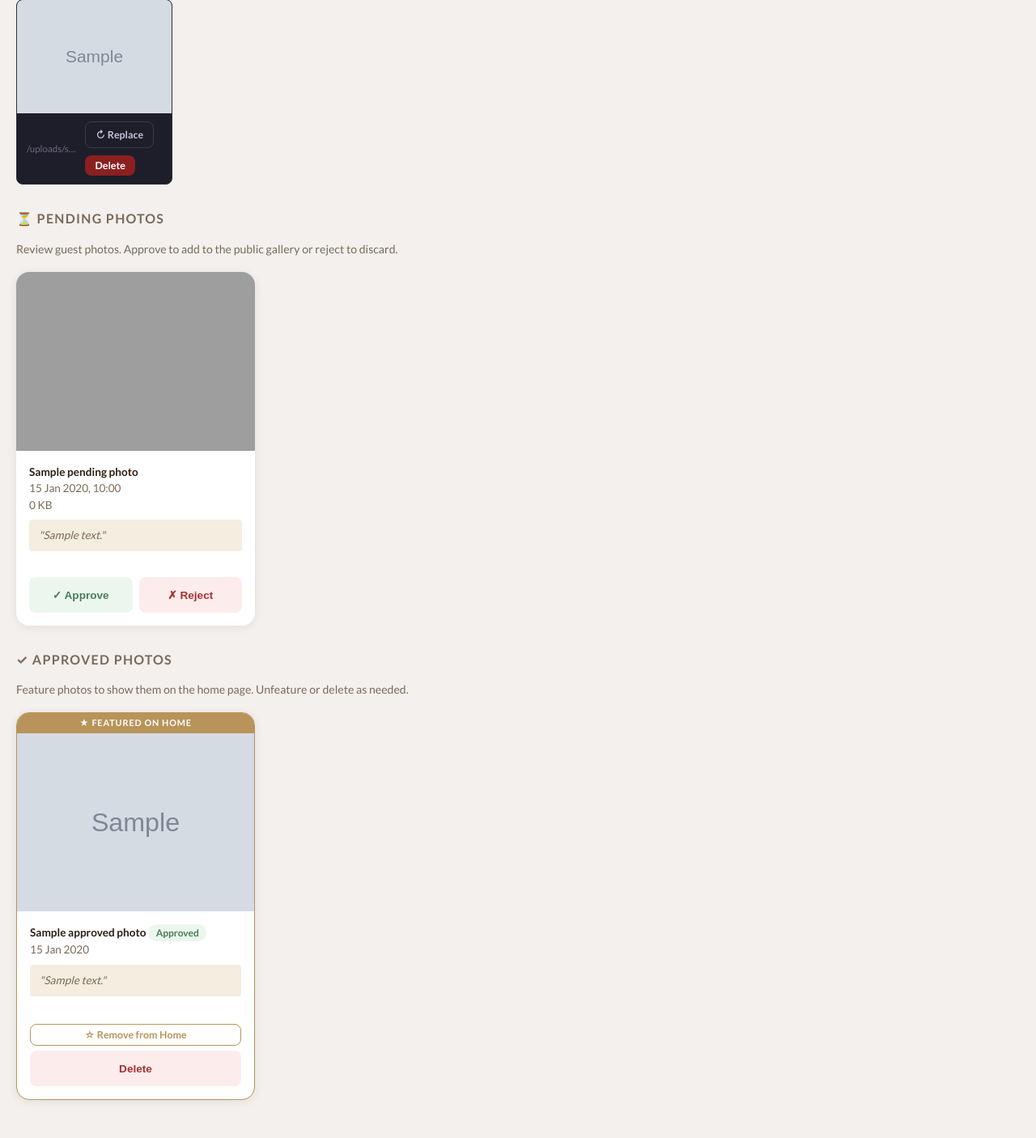
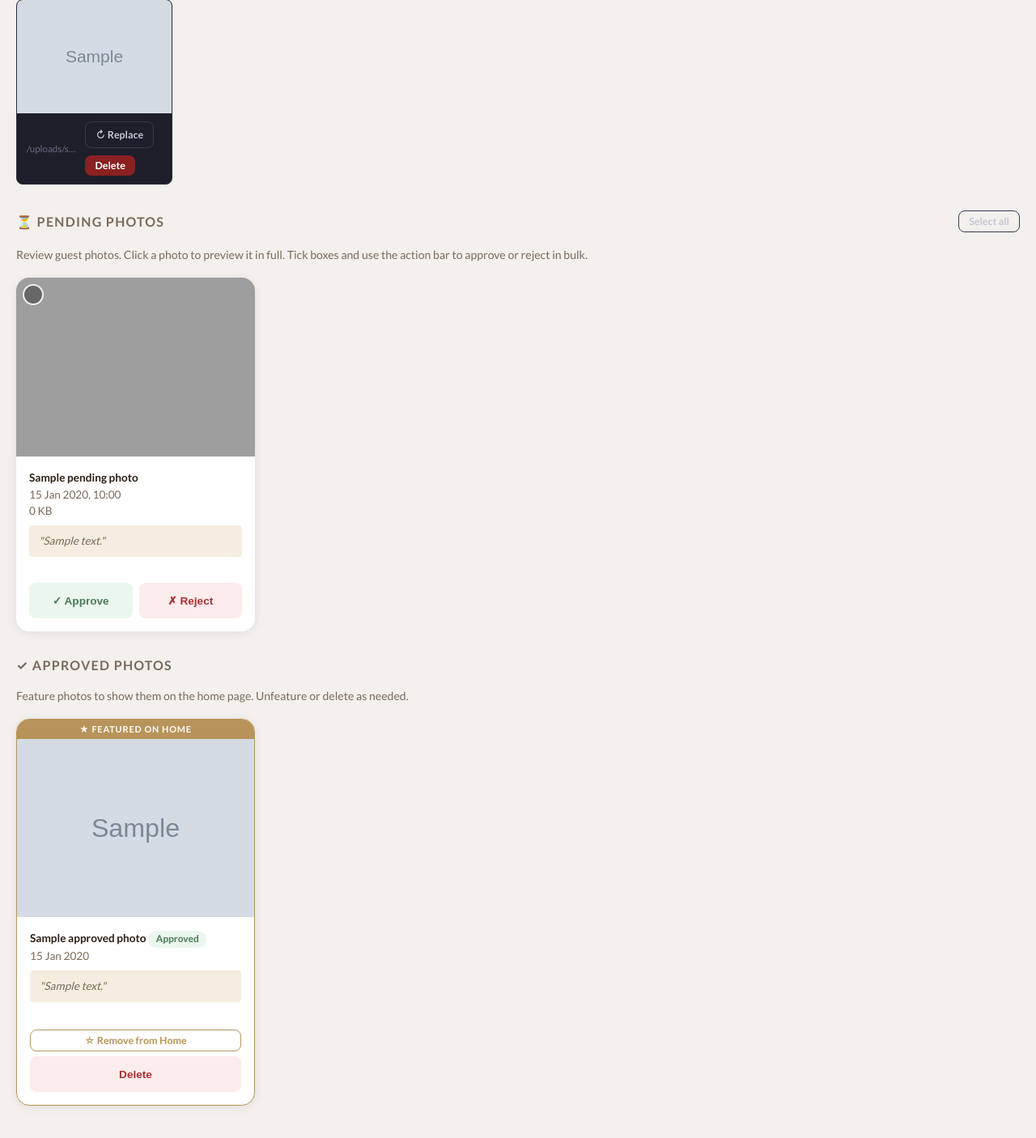
Before and after one commit to sharkboy2901/wedding-website, a Node server app: template views/admin/dashboard.ejs in a window 1280 px wide. Shown: the part 1074-2480 px from the top of the page at 81% size. Before the commit the page ends 2434 px from the top, so only its background shows below. Run offline with Node 20, Linux system fonts and the light colour scheme; the template is opened without the code that fills it: most values are stand-ins (such as "Sample title", 1, 10 or a date in 2020); grey boxes marked "Sample" are stand-in pictures; grey boxes are pictures that could not be loaded.

Commit message:
Add bulk approve/reject and full-image lightbox preview to admin
- Pending photo cards now have a checkbox overlay; a sticky bottom bar
  appears showing the count with Approve / Reject / Clear buttons
- "Select all / Deselect all" toggle in the section header
- POST /admin/photos/bulk-action handles batch approve or reject,
  including Drive upload for each approved photo
- Clicking any thumbnail (pending or approved) opens a full-screen
  lightbox (object-fit: contain) so portrait photos are not cropped;
  keyboard arrows and swipe-friendly close button included
- admin.js bumped to ?v=2 to bust browser cache

https://claude.ai/code/session_01GaHB1NzohiYycVnuZeiTtQ

```diff
--- a/public/css/styles.css
+++ b/public/css/styles.css
@@ -1195,6 +1195,110 @@ p:last-child { margin-bottom: 0; }
 
 .admin-photo-card--approved {
   border: 1px solid #C6E8D0;
+}
+
+/* Selectable pending photo cards */
+.admin-photo-card--selectable {
+  position: relative;
+}
+.admin-photo-card--selected {
+  outline: 3px solid var(--color-primary);
+  outline-offset: -3px;
+}
+
+/* Checkbox overlay in top-left corner of thumbnail */
+.admin-photo-select-wrap {
+  position: absolute;
+  top: 0.5rem;
+  left: 0.5rem;
+  z-index: 2;
+  display: flex;
+  align-items: center;
+  justify-content: center;
+  cursor: pointer;
+}
+.admin-photo-select-wrap input[type="checkbox"] {
+  position: absolute;
+  opacity: 0;
+  width: 0;
+  height: 0;
+}
+.admin-photo-checkmark {
+  display: flex;
+  align-items: center;
+  justify-content: center;
+  width: 26px;
+  height: 26px;
+  border-radius: 50%;
+  border: 2px solid rgba(255,255,255,0.9);
+  background: rgba(0,0,0,0.35);
+  transition: background 0.15s, border-color 0.15s;
+  backdrop-filter: blur(2px);
+}
+.admin-photo-select-wrap input:checked ~ .admin-photo-checkmark {
+  background: var(--color-primary);
+  border-color: var(--color-primary);
+}
+.admin-photo-select-wrap input:checked ~ .admin-photo-checkmark::after {
+  content: '✓';
+  color: #fff;
+  font-size: 0.85rem;
+  font-weight: 700;
+}
+
+/* Thumbnail as a clickable preview button */
+.admin-photo-preview-btn {
+  display: block;
+  width: 100%;
+  padding: 0;
+  border: none;
+  background: none;
+  cursor: zoom-in;
+  outline: none;
+}
+.admin-photo-preview-btn:focus-visible {
+  outline: 2px solid var(--color-primary);
+  outline-offset: 2px;
+}
+
+/* Bulk action bar — sticky at viewport bottom */
+.admin-bulk-bar {
+  position: fixed;
+  bottom: 1.25rem;
+  left: 50%;
+  transform: translateX(-50%);
+  display: flex;
+  align-items: center;
+  gap: 0.6rem;
+  padding: 0.75rem 1.25rem;
+  background: var(--color-surface);
+  border: 1px solid var(--color-border, #e2d9f3);
+  border-radius: var(--radius-lg);
+  box-shadow: 0 8px 32px rgba(0,0,0,0.22);
+  z-index: 200;
+  flex-wrap: wrap;
+  max-width: calc(100vw - 2rem);
+}
+.admin-bulk-bar[hidden] { display: none; }
+.admin-bulk-bar-count {
+  font-size: 0.88rem;
+  font-weight: 600;
+  color: var(--color-text);
+  white-space: nowrap;
+  padding-right: 0.25rem;
+}
+.admin-btn--ghost {
+  background: transparent;
+  border: 1px solid var(--color-border, #e2d9f3);
+  color: var(--color-text-muted);
+}
+.admin-btn--ghost:hover { background: var(--color-light); }
+
+/* Bulk controls in section header */
+.admin-bulk-controls {
+  display: flex;
+  gap: 0.5rem;
+  align-items: center;
 }
 
 .btn--full-width {
--- a/public/js/admin.js
+++ b/public/js/admin.js
@@ -2,7 +2,8 @@
 
 (function () {
 
-  /* Confirm before rejecting a pending photo */
+  /* ── Confirm dialogs ──────────────────────────────────────────────────────── */
+
   document.querySelectorAll('.reject-form').forEach(function (form) {
     form.addEventListener('submit', function (e) {
       if (!confirm('Reject and permanently delete this photo? This cannot be undone.')) {
@@ -11,7 +12,6 @@
     });
   });
 
-  /* Confirm before removing an approved photo from the gallery */
   document.querySelectorAll('.delete-form').forEach(function (form) {
     form.addEventListener('submit', function (e) {
       if (!confirm('Remove this photo from the public gallery? This cannot be undone.')) {
@@ -20,7 +20,6 @@
     });
   });
 
-  /* Confirm before deleting an RSVP record */
   document.querySelectorAll('.rsvp-delete-form').forEach(function (form) {
     form.addEventListener('submit', function (e) {
       var nameEl = form.closest('tr') && form.closest('tr').querySelector('td strong');
@@ -31,4 +30,149 @@
     });
   });
 
+  /* ── Bulk selection ──────────────────────────────────────────────────────── */
+
+  var bulkBar        = document.getElementById('bulk-bar');
+  var bulkBarCount   = document.getElementById('bulk-bar-count');
+  var bulkForm       = document.getElementById('bulk-form');
+  var bulkActionInput = document.getElementById('bulk-action-input');
+  var bulkApproveBtn = document.getElementById('bulk-approve-btn');
+  var bulkRejectBtn  = document.getElementById('bulk-reject-btn');
+  var bulkClearBtn   = document.getElementById('bulk-clear-btn');
+  var selectAllBtn   = document.getElementById('select-all-btn');
+
+  function getCheckboxes() {
+    return Array.from(document.querySelectorAll('.photo-checkbox'));
+  }
+
+  function updateBulkBar() {
+    var checked = getCheckboxes().filter(function (cb) { return cb.checked; });
+    if (!bulkBar) return;
+    if (checked.length === 0) {
+      bulkBar.hidden = true;
+    } else {
+      bulkBar.hidden = false;
+      bulkBarCount.textContent = checked.length + ' photo' + (checked.length !== 1 ? 's' : '') + ' selected';
+    }
+    if (selectAllBtn) {
+      var all = getCheckboxes();
+      selectAllBtn.textContent = (checked.length === all.length && all.length > 0) ? 'Deselect all' : 'Select all';
+    }
+  }
+
+  document.querySelectorAll('.photo-checkbox').forEach(function (cb) {
+    cb.addEventListener('change', function () {
+      var card = cb.closest('.admin-photo-card--selectable');
+      if (card) card.classList.toggle('admin-photo-card--selected', cb.checked);
+      updateBulkBar();
+    });
+  });
+
+  if (selectAllBtn) {
+    selectAllBtn.addEventListener('click', function () {
+      var all     = getCheckboxes();
+      var checked = all.filter(function (cb) { return cb.checked; });
+      var select  = checked.length < all.length;
+      all.forEach(function (cb) {
+        cb.checked = select;
+        var card = cb.closest('.admin-photo-card--selectable');
+        if (card) card.classList.toggle('admin-photo-card--selected', select);
+      });
+      updateBulkBar();
+    });
+  }
+
+  function submitBulk(action) {
+    var checked = getCheckboxes().filter(function (cb) { return cb.checked; });
+    if (checked.length === 0) return;
+    if (action === 'reject') {
+      if (!confirm('Reject and permanently delete ' + checked.length + ' photo' + (checked.length !== 1 ? 's' : '') + '? This cannot be undone.')) return;
+    }
+
+    // Remove any previously added photo_ids inputs
+    bulkForm.querySelectorAll('input[name="photo_ids"]').forEach(function (el) { el.remove(); });
+
+    checked.forEach(function (cb) {
+      var input = document.createElement('input');
+      input.type  = 'hidden';
+      input.name  = 'photo_ids';
+      input.value = cb.value;
+      bulkForm.appendChild(input);
+    });
+
+    bulkActionInput.value = action;
+    bulkForm.submit();
+  }
+
+  if (bulkApproveBtn) bulkApproveBtn.addEventListener('click', function () { submitBulk('approve'); });
+  if (bulkRejectBtn)  bulkRejectBtn.addEventListener('click',  function () { submitBulk('reject'); });
+  if (bulkClearBtn) {
+    bulkClearBtn.addEventListener('click', function () {
+      getCheckboxes().forEach(function (cb) {
+        cb.checked = false;
+        var card = cb.closest('.admin-photo-card--selectable');
+        if (card) card.classList.remove('admin-photo-card--selected');
+      });
+      updateBulkBar();
+    });
+  }
+
+  /* ── Admin photo lightbox ────────────────────────────────────────────────── */
+
+  var lightbox   = document.getElementById('admin-lightbox');
+  var lbImg      = document.getElementById('admin-lightbox-img');
+  var lbCap      = document.getElementById('admin-lightbox-caption');
+  var lbClose    = document.getElementById('admin-lightbox-close');
+  var lbPrev     = document.getElementById('admin-lightbox-prev');
+  var lbNext     = document.getElementById('admin-lightbox-next');
+
+  if (!lightbox) return;
+
+  var previewBtns = [];
+  var currentIdx  = 0;
+
+  function rebuildPreviewList() {
+    previewBtns = Array.from(document.querySelectorAll('.admin-photo-preview-btn'));
+  }
+  rebuildPreviewList();
+
+  function openAt(idx) {
+    if (previewBtns.length === 0) return;
+    currentIdx = (idx + previewBtns.length) % previewBtns.length;
+    var btn = previewBtns[currentIdx];
+    lbImg.src = btn.getAttribute('data-src');
+    lbImg.alt = btn.getAttribute('aria-label') || '';
+    lbCap.textContent = btn.getAttribute('data-caption') || '';
+    lightbox.hidden = false;
+    document.body.style.overflow = 'hidden';
+    lbClose.focus();
+  }
+
+  function closeLightbox() {
+    lightbox.hidden = true;
+    document.body.style.overflow = '';
+    if (previewBtns[currentIdx]) previewBtns[currentIdx].focus();
+  }
+
+  previewBtns.forEach(function (btn, idx) {
+    btn.addEventListener('click', function (e) {
+      // Don't open lightbox if user was just ticking the checkbox overlay
+      if (e.target.closest('.admin-photo-select-wrap')) return;
+      openAt(idx);
+    });
+  });
+
+  lbClose.addEventListener('click', closeLightbox);
+  lbPrev.addEventListener('click', function () { openAt(currentIdx - 1); });
+  lbNext.addEventListener('click', function () { openAt(currentIdx + 1); });
+
+  lightbox.addEventListener('click', function (e) { if (e.target === lightbox) closeLightbox(); });
+
+  document.addEventListener('keydown', function (e) {
+    if (lightbox.hidden) return;
+    if (e.key === 'Escape')     closeLightbox();
+    if (e.key === 'ArrowLeft')  openAt(currentIdx - 1);
+    if (e.key === 'ArrowRight') openAt(currentIdx + 1);
+  });
+
 })();
--- a/views/admin/dashboard.ejs
+++ b/views/admin/dashboard.ejs
@@ -205,24 +205,46 @@
 
     <!-- ── Pending Photos ─────────────────────────────────────────────────── -->
     <section class="admin-section" aria-labelledby="pending-heading">
-      <h2 class="admin-section-title" id="pending-heading">
-        &#9203; Pending Photos
-        <% if (photoStats.pending > 0) { %>
-          <span class="badge badge--warning"><%= photoStats.pending %></span>
+      <div class="admin-section-header">
+        <h2 class="admin-section-title" id="pending-heading">
+          &#9203; Pending Photos
+          <% if (photoStats.pending > 0) { %>
+            <span class="badge badge--warning"><%= photoStats.pending %></span>
+          <% } %>
+        </h2>
+        <% if (pendingPhotos && pendingPhotos.length > 0) { %>
+          <div class="admin-bulk-controls" id="bulk-controls">
+            <button type="button" class="admin-btn admin-btn--secondary admin-btn--sm" id="select-all-btn">Select all</button>
+          </div>
         <% } %>
-      </h2>
+      </div>
 
       <% if (pendingPhotos && pendingPhotos.length > 0) { %>
-        <p class="admin-section-note">Review guest photos. Approve to add to the public gallery or reject to discard.</p>
-        <div class="admin-photo-grid">
+        <p class="admin-section-note">Review guest photos. Click a photo to preview it in full. Tick boxes and use the action bar to approve or reject in bulk.</p>
+
+        <!-- Hidden bulk action form -->
+        <form id="bulk-form" action="/admin/photos/bulk-action" method="post" style="display:none;">
+          <input type="hidden" name="_csrf" value="<%= csrfToken %>">
+          <input type="hidden" name="action" id="bulk-action-input" value="">
+        </form>
+
+        <div class="admin-photo-grid" id="pending-grid">
           <% pendingPhotos.forEach(function(photo) { %>
-            <div class="admin-photo-card">
-              <div class="admin-photo-thumb">
+            <div class="admin-photo-card admin-photo-card--selectable" data-photo-id="<%= photo.id %>">
+              <label class="admin-photo-select-wrap" aria-label="Select photo by <%= photo.uploader_name || 'anonymous' %>">
+                <input type="checkbox" class="photo-checkbox" value="<%= photo.id %>">
+                <span class="admin-photo-checkmark" aria-hidden="true"></span>
+              </label>
+              <button type="button"
+                      class="admin-photo-thumb admin-photo-preview-btn"
+                      data-src="/admin/photo/<%= photo.id %>/image"
+                      data-caption="<%= photo.uploader_name || 'Anonymous' %><%= photo.uploaded_at ? ' · ' + new Date(photo.uploaded_at).toLocaleDateString('en-GB', {day:'numeric',month:'short',year:'numeric'}) : '' %>"
+                      aria-label="Preview photo by <%= photo.uploader_name || 'anonymous' %>">
                 <img class="admin-photo-img"
                      src="/admin/photo/<%= photo.id %>/image"
                      alt="Photo by <%= photo.uploader_name || 'anonymous' %>"
                      loading="lazy">
-              </div>
+              </button>
               <div class="admin-photo-info">
                 <div class="admin-photo-meta">
                   <strong><%= photo.uploader_name || 'Anonymous' %></strong><br>
@@ -237,10 +259,9 @@
                     <input type="hidden" name="_csrf" value="<%= csrfToken %>">
                     <button type="submit" class="btn-approve btn--full-width">&#10003; Approve</button>
                   </form>
-                  <form action="/admin/photo/<%= photo.id %>/reject" method="post" style="flex:1;">
+                  <form action="/admin/photo/<%= photo.id %>/reject" method="post" style="flex:1;" class="reject-form">
                     <input type="hidden" name="_csrf" value="<%= csrfToken %>">
-                    <button type="submit" class="btn-reject btn--full-width"
-                            onclick="return confirm('Reject and delete this photo?')">&#10007; Reject</button>
+                    <button type="submit" class="btn-reject btn--full-width">&#10007; Reject</button>
                   </form>
                 </div>
               </div>
@@ -251,6 +272,14 @@
         <div class="admin-empty">No photos pending review.</div>
       <% } %>
     </section>
+
+    <!-- Bulk action bar (shown when ≥1 checkbox checked) -->
+    <div class="admin-bulk-bar" id="bulk-bar" hidden aria-live="polite">
+      <span class="admin-bulk-bar-count" id="bulk-bar-count">0 selected</span>
+      <button type="button" class="admin-btn admin-btn--sm btn-approve" id="bulk-approve-btn">&#10003; Approve selected</button>
+      <button type="button" class="admin-btn admin-btn--sm btn-reject"  id="bulk-reject-btn">&#10007; Reject selected</button>
+      <button type="button" class="admin-btn admin-btn--sm admin-btn--ghost" id="bulk-clear-btn">Clear</button>
+    </div>
 
     <!-- ── Approved Photos ────────────────────────────────────────────────── -->
     <section class="admin-section" aria-labelledby="approved-heading">
@@ -264,12 +293,16 @@
               <% if (photo.featured) { %>
                 <div class="admin-featured-badge">&#9733; Featured on Home</div>
               <% } %>
-              <div class="admin-photo-thumb">
+              <button type="button"
+                      class="admin-photo-thumb admin-photo-preview-btn"
+                      data-src="/uploads/approved/<%= encodeURIComponent(photo.filename) %>"
+                      data-caption="<%= photo.uploader_name || 'Anonymous' %><%= photo.reviewed_at ? ' · ' + new Date(photo.reviewed_at).toLocaleDateString('en-GB', {day:'numeric',month:'short',year:'numeric'}) : '' %>"
+                      aria-label="Preview photo by <%= photo.uploader_name || 'anonymous' %>">
                 <img class="admin-photo-img"
-                     src="/uploads/approved/<%= photo.filename %>"
+                     src="/uploads/approved/<%= encodeURIComponent(photo.filename) %>"
                      alt="Photo by <%= photo.uploader_name || 'anonymous' %>"
                      loading="lazy">
-              </div>
+              </button>
               <div class="admin-photo-info">
                 <div class="admin-photo-meta">
                   <strong><%= photo.uploader_name || 'Anonymous' %></strong>
@@ -309,5 +342,17 @@
   </div>
 </main>
 
+<!-- Admin photo lightbox -->
+<div class="lightbox" id="admin-lightbox" hidden role="dialog" aria-modal="true" aria-label="Photo preview">
+  <div class="lightbox-inner">
+    <img class="lightbox-img" id="admin-lightbox-img" src="" alt="">
+    <p class="lightbox-caption" id="admin-lightbox-caption"></p>
+  </div>
+  <button class="lightbox-close" id="admin-lightbox-close" aria-label="Close preview">&#10005;</button>
+  <button class="lightbox-prev" id="admin-lightbox-prev" aria-label="Previous photo">&#8249;</button>
+  <button class="lightbox-next" id="admin-lightbox-next" aria-label="Next photo">&#8250;</button>
+</div>
+
+<script src="/js/admin.js?v=2"></script>
 </body>
 </html>
```
Also changed, not shown: routes/adminRoutes.js (+60 -0 lines).
